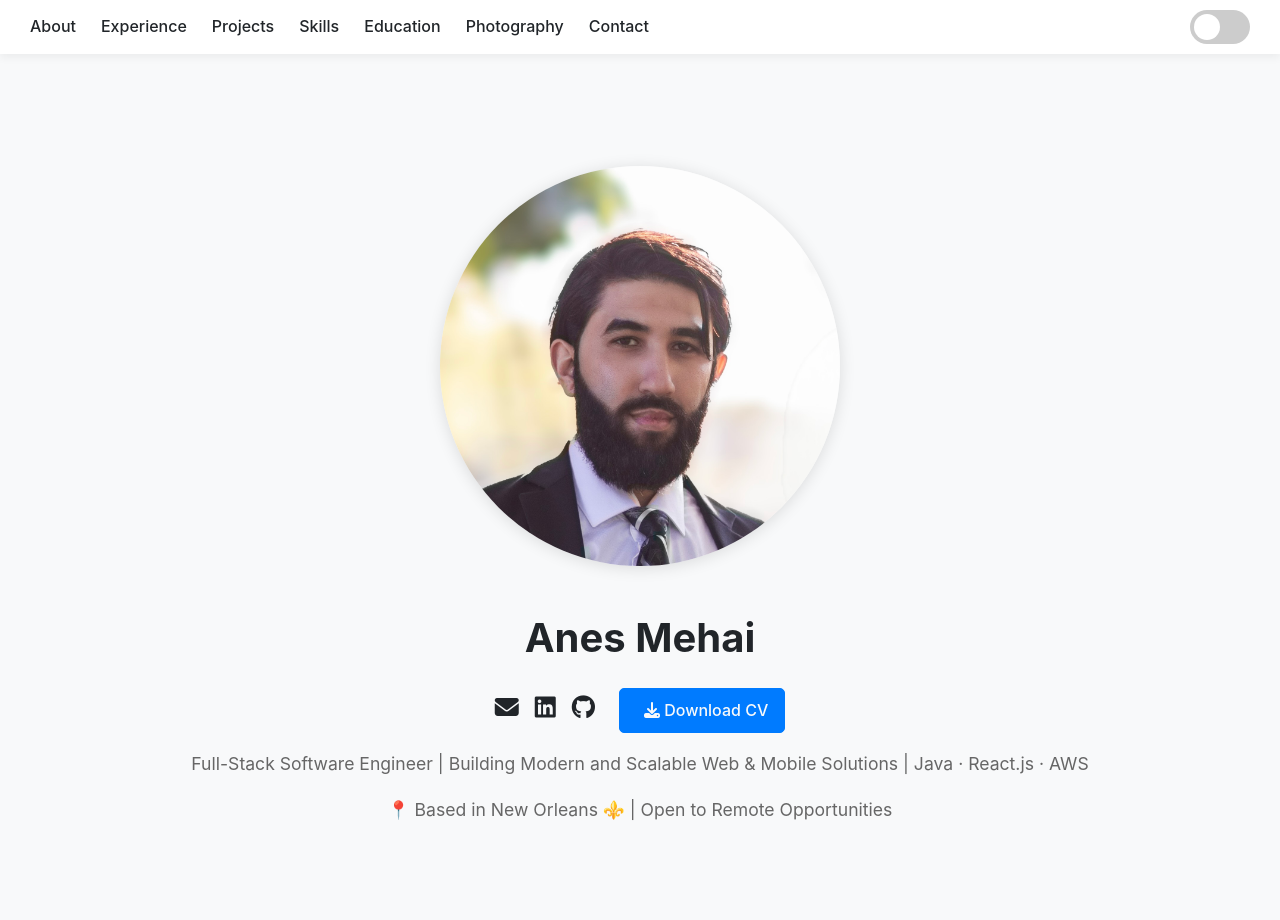
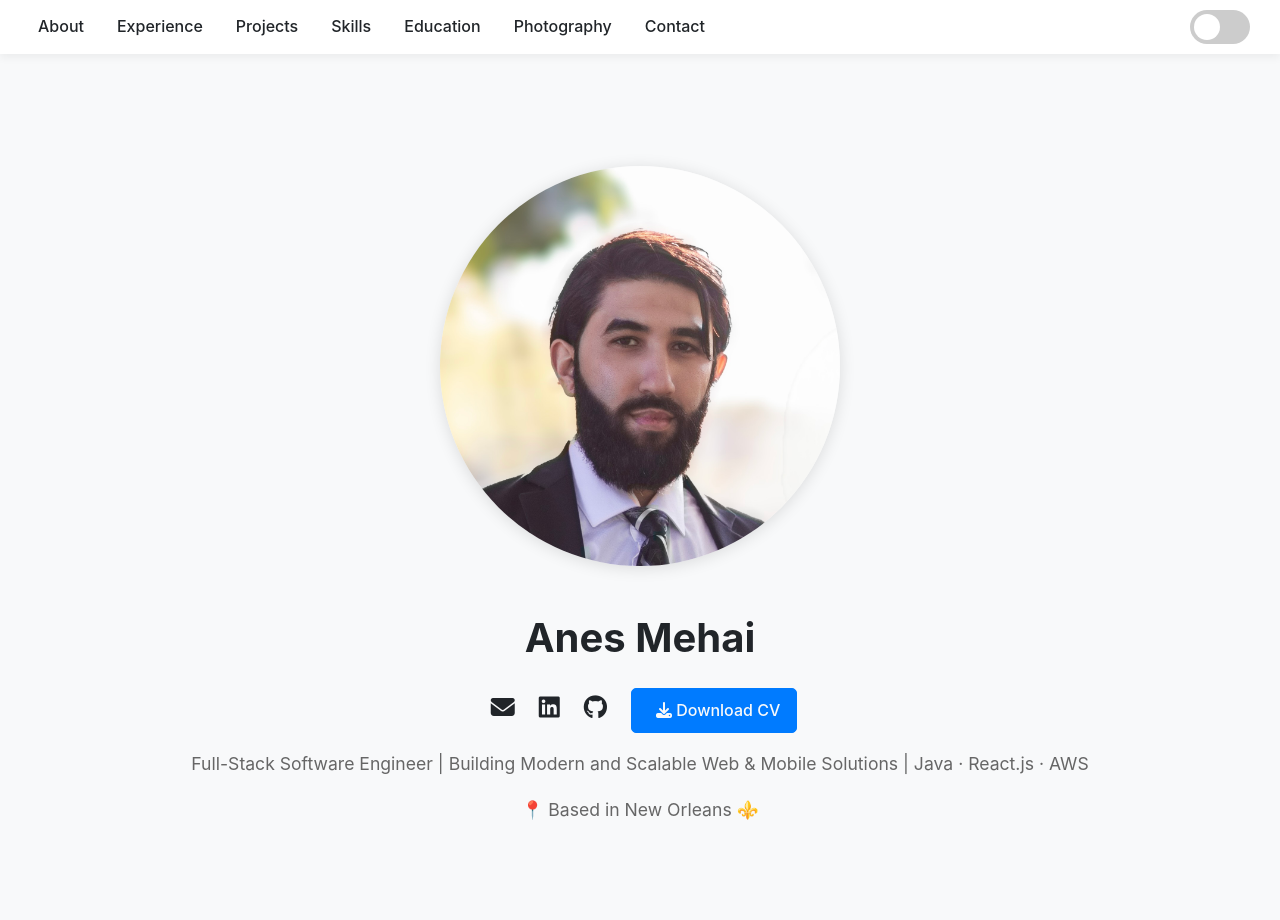
Before and after one commit to devness-portfolio/githubpage-portfolio, a plain HTML site: page index.html in a window 1280 px wide. Shown: the top 920 px of the page. Drawn offline with Linux system fonts and the light colour scheme.

Commit message:
Update header

```diff
--- a/index.html
+++ b/index.html
@@ -98,7 +98,7 @@
             >Full-Stack Software Engineer | Building Modern and Scalable Web & Mobile Solutions | Java ·  React.js ·  AWS </span
           >
           <p style="font-size: 1.1rem; color: #666">
-            📍 Based in New Orleans ⚜️ | Open to Remote Opportunities
+            📍 Based in New Orleans ⚜️
         </div>
       </div>
       <!-- About Section -->
--- a/portfolio/assets/css/style.css
+++ b/portfolio/assets/css/style.css
@@ -112,10 +112,15 @@ main {
 
 /* --- Header & Navigation --- */
 
-h1{
+h1 {
   margin: 0;
   font-size: 2.5rem;
-  font-weight: bold"
+  font-weight: bold;
+}
+
+a {
+  font-size: 1rem;
+  margin-left: 0.5rem;
 }
 
 /* Responsive profile picture */
```
Also changed, not shown: 1 other file.
